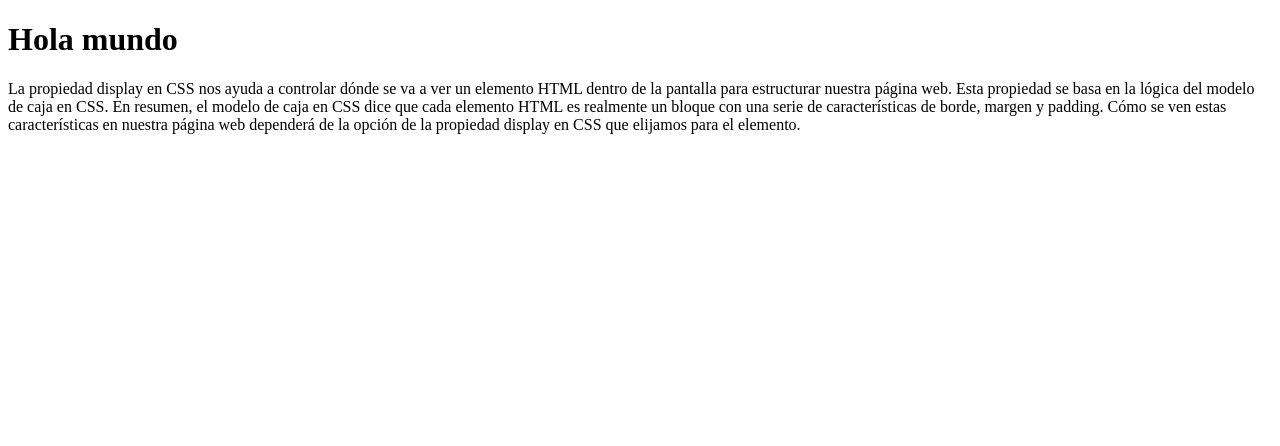
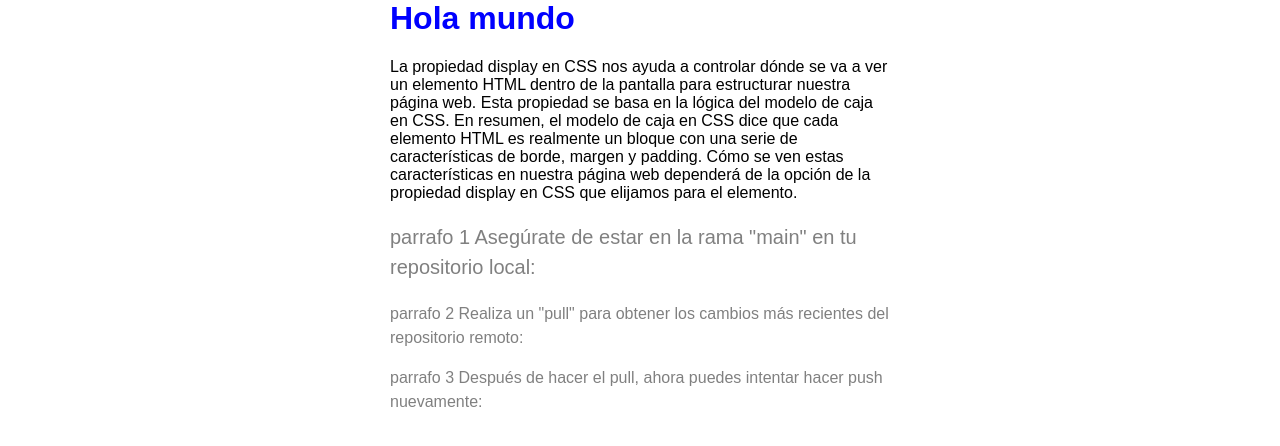
Before and after one commit to Alejandro123MG/AlejandroMonsivasi-20100239, a plain HTML site: page Parcial 1/Selectores_basicos/Selectores_basicos.html in a window 1280 px wide. Drawn offline with Linux system fonts and the light colour scheme.

Commit message:
cambio 5

```diff
--- a/Parcial 1/Selectores_basicos/Selectores_basicos.html
+++ b/Parcial 1/Selectores_basicos/Selectores_basicos.html
@@ -5,6 +5,25 @@
     <meta name="viewport" content="width=device-width, initial-scale=1.0">
     <title>Document</title>
 </head>
+<style>
+body{
+    font-family: Arial, Helvetica, sans-serif;
+    max-width: 500px;
+    margin: 0 auto;
+
+}
+.parrafo{
+    color: grey;
+    line-height: 1.5em;
+}
+#par1{
+    font-size: 20px;
+}
+h1{
+margin-top: 0;
+color: blue;
+}
+</style>
 <body>
     <h1>Hola mundo</h1>
     <p>La propiedad display en CSS nos ayuda a controlar dónde
@@ -16,5 +35,8 @@
        padding. Cómo se ven estas características en nuestra página
        web dependerá de la opción de la propiedad display en CSS que
        elijamos para el elemento.</p>
+       <p id="par1" class="parrafo">parrafo 1 Asegúrate de estar en la rama "main" en tu repositorio local:</p>
+       <p id="par2" class="parrafo">parrafo 2 Realiza un "pull" para obtener los cambios más recientes del repositorio remoto:</p>
+       <p id="par3" class="parrafo">parrafo 3 Después de hacer el pull, ahora puedes intentar hacer push nuevamente:</p>
 </body>
 </html>
```
